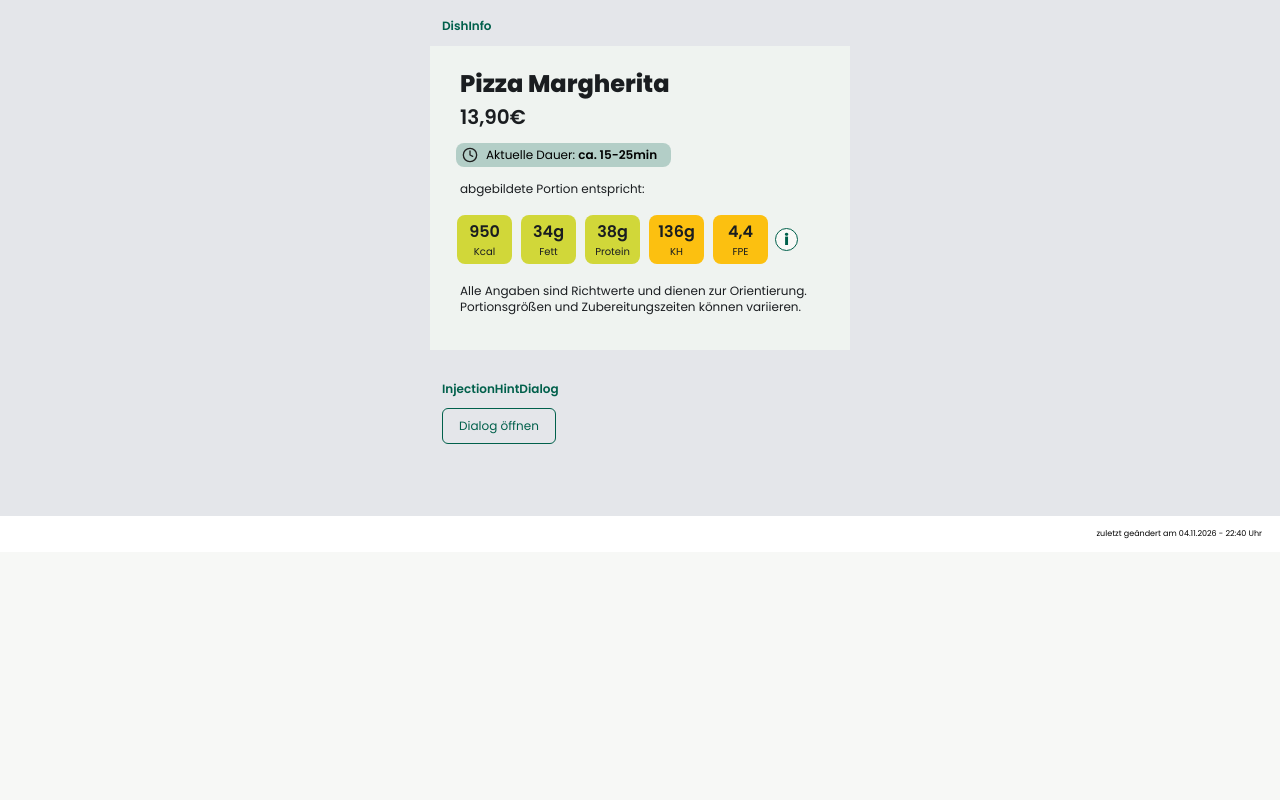
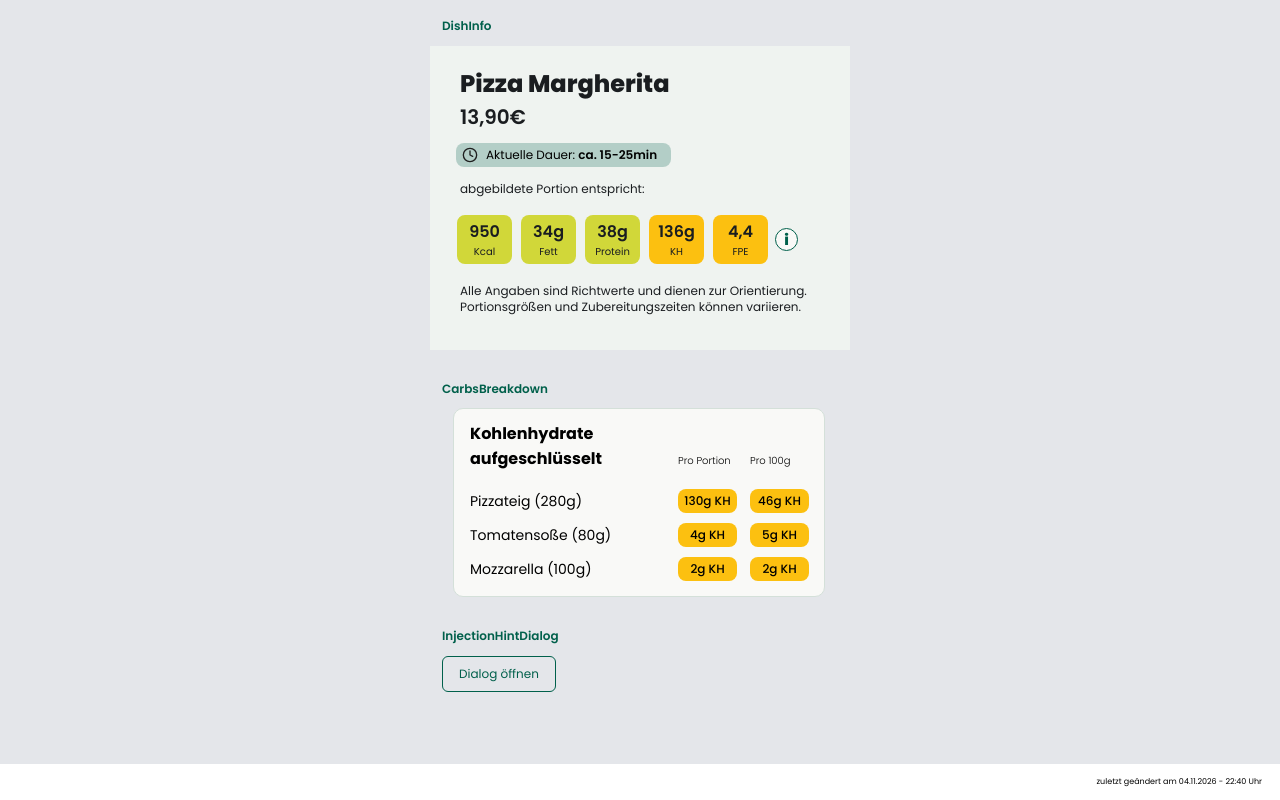
Before and after one commit to makroklar/makroklar, a Next.js app: page /guest/components in a window 1280 px wide. Shown: the part 1473-2273 px from the top of the page. Before the commit the page ends 2025 px from the top, so only its background shows below. Built offline with nearby package versions, Linux system fonts and the light colour scheme.

Commit message:
Gastansicht: Kohlenhydrate je Zutat (CarbsBreakdown) aus Figma

```diff
--- a/src/areas/guest/ComponentsPage.module.css
+++ b/src/areas/guest/ComponentsPage.module.css
@@ -39,6 +39,10 @@
   margin: 0 calc(-1 * var(--space-3));
 }
 
+.detailInset {
+  padding: 0 25px 0 23px;
+}
+
 .demoButton {
   align-self: flex-start;
   padding: var(--space-2) var(--space-4);
--- a/src/areas/guest/ComponentsPage.tsx
+++ b/src/areas/guest/ComponentsPage.tsx
@@ -1,6 +1,7 @@
 import pizzaMargheritaCard from '../../../public/images/guest/dishes/pizza-margherita.png';
 import pizzaMargherita from '../../../public/images/guest/pizza-margherita.png';
 import { CategoryTabsDemo } from './CategoryTabsDemo';
+import { CarbsBreakdown } from './components/dish-detail/CarbsBreakdown';
 import { DishHero } from './components/dish-detail/DishHero';
 import { DishInfo } from './components/dish-detail/DishInfo';
 import { LogoHeader } from './components/layout/LogoHeader';
@@ -98,6 +99,20 @@ export function ComponentsPage() {
           </section>
 
           <section className={styles.section}>
+            <h3 className={styles.sectionTitle}>CarbsBreakdown</h3>
+            {/* Seitenabstände wie in Figma: 23 px links, 25 px rechts */}
+            <div className={`${styles.fullBleed} ${styles.detailInset}`}>
+              <CarbsBreakdown
+                ingredients={[
+                  { name: 'Pizzateig', amount: 280, carbsPerPortion: 130, carbsPer100g: 46 },
+                  { name: 'Tomatensoße', amount: 80, carbsPerPortion: 4, carbsPer100g: 5 },
+                  { name: 'Mozzarella', amount: 100, carbsPerPortion: 2, carbsPer100g: 2 },
+                ]}
+              />
+            </div>
+          </section>
+
+          <section className={styles.section}>
             <h3 className={styles.sectionTitle}>InjectionHintDialog</h3>
             <InjectionHintDialogDemo />
           </section>
--- /dev/null
+++ b/src/areas/guest/components/dish-detail/CarbsBreakdown.module.css
@@ -0,0 +1,70 @@
+/* Karte 345 × 189 aus Figma: 16 px Innenabstand inkl. Rahmen, Spalten 59 px breit mit 13 px Abstand */
+.card {
+  width: 100%;
+  padding: 12px 15px 15px 16px;
+  border-collapse: separate;
+  border-spacing: 0;
+  color: var(--color-text-strong);
+  text-align: left;
+  background: var(--color-surface);
+  border: 1px solid var(--color-border);
+  border-radius: 10px;
+}
+
+/* Titel und Spaltenköpfe stehen unten bündig, wie in Figma */
+.card thead th {
+  padding: 0;
+  vertical-align: bottom;
+}
+
+.title {
+  font-size: var(--font-size-lg);
+  font-weight: var(--font-weight-bold);
+  line-height: normal;
+}
+
+.columnHead {
+  width: 59px;
+  padding-bottom: 2px !important;
+  font-size: var(--font-size-xs);
+  font-weight: var(--font-weight-light);
+  line-height: normal;
+  white-space: nowrap;
+}
+
+.lastColumn {
+  width: calc(59px + 13px);
+  padding-left: 13px !important;
+}
+
+.ingredient,
+.value {
+  padding: 10px 0 0;
+  vertical-align: middle;
+}
+
+/* Erste Zeile 18 px unter den Spaltenköpfen */
+tbody tr:first-child .ingredient,
+tbody tr:first-child .value {
+  padding-top: 18px;
+}
+
+.ingredient {
+  font-size: var(--font-size-md);
+  font-weight: var(--font-weight-regular);
+  line-height: normal;
+}
+
+.chip {
+  display: block;
+  width: 59px;
+  height: 24px;
+  padding: 4px 5px;
+  font-size: var(--font-size-sm);
+  font-weight: var(--font-weight-medium);
+  line-height: 16px;
+  text-align: center;
+  white-space: nowrap;
+  background: var(--color-secondary);
+  border-radius: 8px;
+}
--- /dev/null
+++ b/src/areas/guest/components/dish-detail/CarbsBreakdown.tsx
@@ -0,0 +1,48 @@
+import styles from './CarbsBreakdown.module.css';
+
+export type CarbsIngredient = {
+  name: string;
+  /** Menge der Zutat in der Portion, in Gramm */
+  amount: number;
+  /** Kohlenhydrate in Gramm */
+  carbsPerPortion: number;
+  carbsPer100g: number;
+};
+
+const gramFormat = new Intl.NumberFormat('de-DE', { maximumFractionDigits: 1 });
+
+// Kohlenhydrate je Zutat (Figma „Gastansicht“, Rectangle 5 in „Detailansicht“) – Titel steht in der Kopfzeile der Tabelle
+export function CarbsBreakdown({ ingredients }: { ingredients: CarbsIngredient[] }) {
+  return (
+    <table className={styles.card}>
+      <thead>
+        <tr>
+          <th scope="col" className={styles.title}>
+            Kohlenhydrate aufgeschlüsselt
+          </th>
+          <th scope="col" className={styles.columnHead}>
+            Pro Portion
+          </th>
+          <th scope="col" className={`${styles.columnHead} ${styles.lastColumn}`}>
+            Pro 100g
+          </th>
+        </tr>
+      </thead>
+      <tbody>
+        {ingredients.map(({ name, amount, carbsPerPortion, carbsPer100g }) => (
+          <tr key={name}>
+            <th scope="row" className={styles.ingredient}>
+              {name} ({gramFormat.format(amount)}g)
+            </th>
+            <td className={styles.value}>
+              <span className={styles.chip}>{gramFormat.format(carbsPerPortion)}g KH</span>
+            </td>
+            <td className={`${styles.value} ${styles.lastColumn}`}>
+              <span className={styles.chip}>{gramFormat.format(carbsPer100g)}g KH</span>
+            </td>
+          </tr>
+        ))}
+      </tbody>
+    </table>
+  );
+}
```
